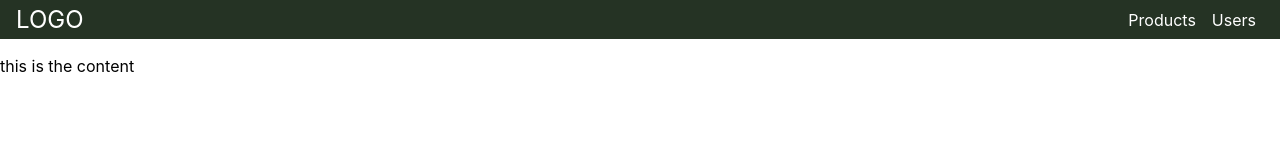
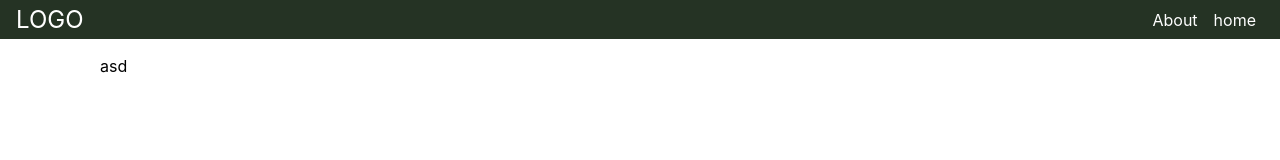
Before and after one commit to eduoblys/myweb, a React (Create React App) app: page / in a window 1280 px wide. Shown: the top 160 px of the page. Built offline with nearby package versions, Linux system fonts and the light colour scheme.

Commit message:
added Link from react-router-dom

```diff
--- a/public/index.html
+++ b/public/index.html
@@ -8,12 +8,11 @@
       name="description"
       content="Web site created using create-react-app"
     />
-    <link rel="apple-touch-icon" href="logo192.png" />
     <!--
       manifest.json provides metadata used when your web app is installed on a
       user's mobile device or desktop. See https://developers.google.com/web/fundamentals/web-app-manifest/
     -->
-    <link rel="manifest" href="%PUBLIC_URL%/manifest.json" />
+
     <!--
       Notice the use of %PUBLIC_URL% in the tags above.
       It will be replaced with the URL of the `public` folder during the build.
--- a/src/App.css
+++ b/src/App.css
@@ -123,25 +123,32 @@
   background: rgba(0, 0, 0, 0.3);
   z-index: 100;
 }
+.main {
+  margin-top: 56px;
+  margin-left: 100px;
+}
 
-
-@media (max-width: 768px) {
+@media (max-width: 568px) {
   .toolbar_navigation-items {
     display: none;
   }
+  .main {
+    margin-left: 40px;
+  }
 }
 
-@media (min-width: 769px) {
+@media (min-width: 569px) {
   .side-drawer {
     display: none;
   }
 }
 
-@media (min-width: 769px) {
+@media (min-width: 569px) {
   .toolbar__toggle-button {
     display: none;
   }
   .toolbar__logo {
     margin-left: 0;
   }
+
 }
--- a/src/App.js
+++ b/src/App.js
@@ -1,8 +1,10 @@
 import React from 'react';
-import { BrowserRouter as Router, Route, Link } from 'react-router-dom';
+import { BrowserRouter as Router, Route } from 'react-router-dom';
 import Toolbar from './components/Toolbar/Toolbar';
 import SideDrawer from './components/SideDrawer/SideDrawer';
 import Backdrop from './components/Backdrop/Backdrop';
+import Home from './components/Home';
+import About from './components/About';
 
 import "./App.css";
 
@@ -35,9 +37,10 @@ class App extends React.Component {
           <Toolbar drawerClickHandler={this.drawerToggleClickHandler}/>
           <SideDrawer show={this.state.sideDrawerOpen} />
           {backdrop}
-          <main style={{marginTop: '56px'}}>
+          <main className="main">
 
-            <p>this is the content</p>
+            <Route exact path="/" component={Home} />
+            <Route exact path="/about" component={About} />
           </main>
         </div>
       </Router>
--- /dev/null
+++ b/src/components/About.js
@@ -0,0 +1,7 @@
+import React from 'react';
+
+const Home = props => (
+    <div>About</div>
+);
+
+export default Home;
--- /dev/null
+++ b/src/components/Home.js
@@ -0,0 +1,7 @@
+import React from 'react';
+
+const Home = props => (
+    <div>asd</div>
+);
+
+export default Home;
--- a/src/components/SideDrawer/SideDrawer.js
+++ b/src/components/SideDrawer/SideDrawer.js
@@ -1,5 +1,5 @@
 import React from 'react';
-
+import { Link } from 'react-router-dom';
 
 
 const sideDrawer = props => {
@@ -10,8 +10,8 @@ const sideDrawer = props => {
     return (
     <nav className={drawerClasses}>
         <ul>
-            <li><a href="/">Products</a></li>
-            <li><a href="/">Users</a></li>
+            <li><Link to="/about" >About</Link></li>
+            <li><Link to="/" >home</Link></li>
 
         </ul>
     </nav>
--- a/src/components/Toolbar/Toolbar.js
+++ b/src/components/Toolbar/Toolbar.js
@@ -1,4 +1,5 @@
 import React from 'react';
+import { Link } from 'react-router-dom';
 import DrawerToggleButton from '../SideDrawer/DrawerToogleButton';
 
 const toolbar = props => (
@@ -7,12 +8,12 @@ const toolbar = props => (
             <div className="toolbar__toggle-button">
                 <DrawerToggleButton click={props.drawerClickHandler} />
             </div>
-            <div className="toolbar__logo"><a href="/">LOGO</a></div>
+            <div className="toolbar__logo"><Link to="/" >LOGO</Link></div>
             <div className="spacer"></div>
             <div className="toolbar_navigation-items">
                 <ul>
-                    <li><a href="/">Products</a></li>
-                    <li><a href="/">Users</a></li>
+                    <li><Link to="/about" >About</Link></li>
+                    <li><Link to="/" >home</Link></li>
                 </ul>
             </div>
         </nav>
```
